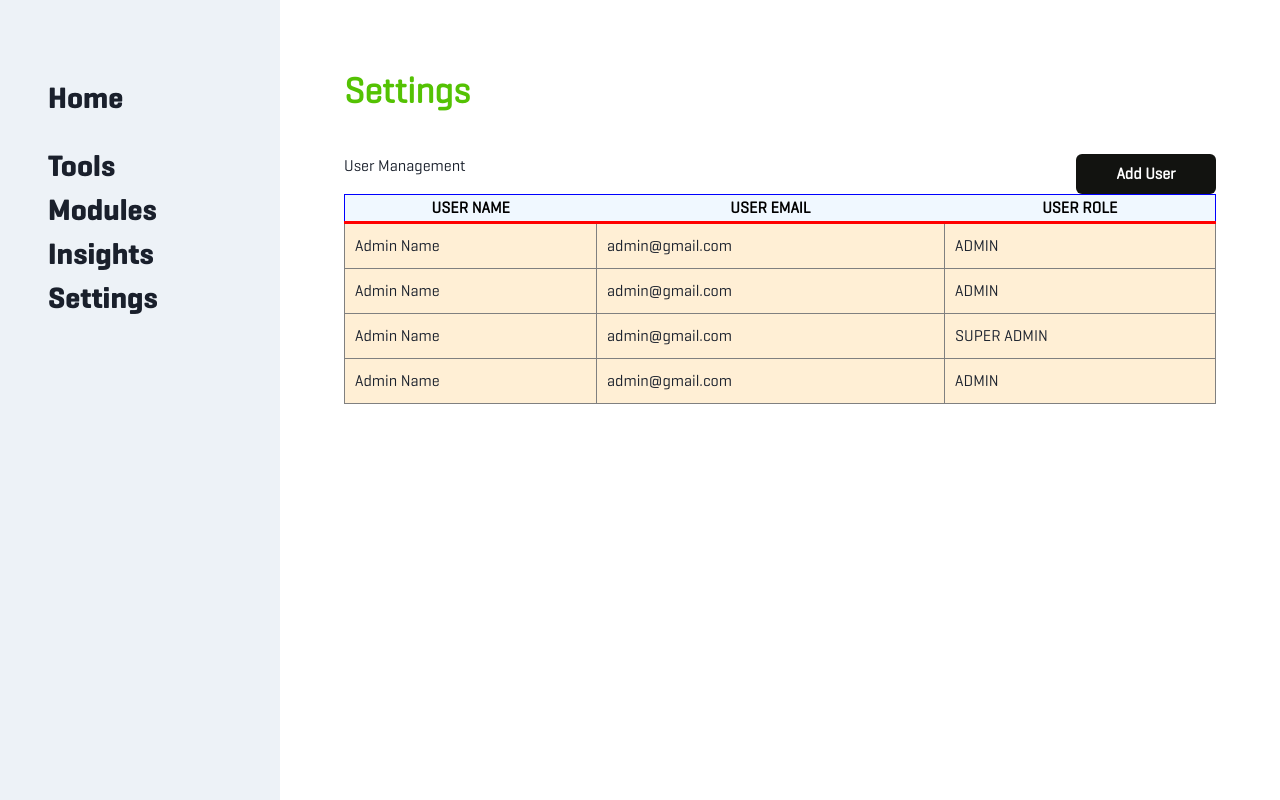
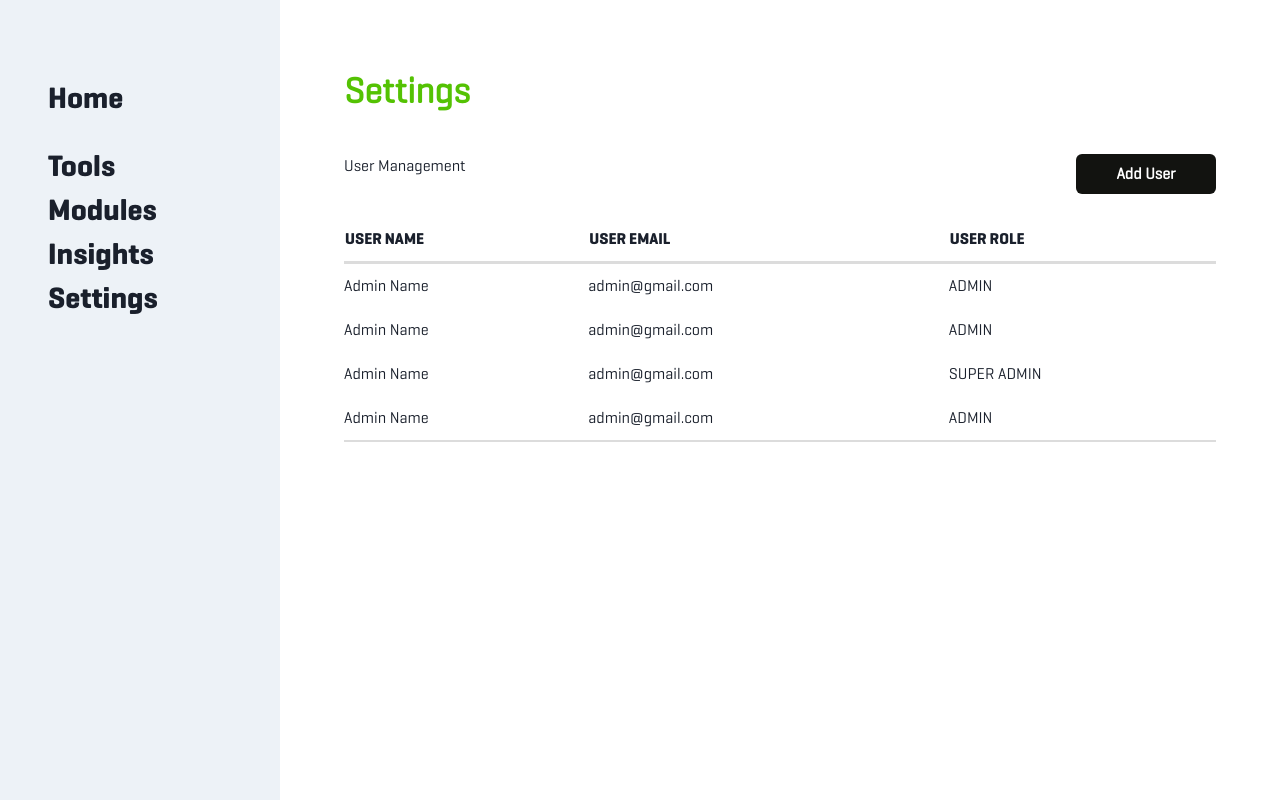
Before and after one commit to uwblueprint/headsupguys, a Next.js app: page /admin/settings in a window 1280 px wide. Built offline with nearby package versions, Linux system fonts and the light colour scheme.

Commit message:
initial table styling

```diff
--- a/pages/admin/settings.tsx
+++ b/pages/admin/settings.tsx
@@ -28,7 +28,7 @@ const SettingsPage: React.FC = () => {
         useTable({ columns, data });
 
     const table = (
-        <table {...getTableProps()} style={{ border: "solid 1px blue" }}>
+        <table {...getTableProps()}>
             <thead>
                 {headerGroups.map((headerGroup) => (
                     <tr {...headerGroup.getHeaderGroupProps()}>
@@ -36,10 +36,10 @@ const SettingsPage: React.FC = () => {
                             <th
                                 {...column.getHeaderProps()}
                                 style={{
-                                    borderBottom: "solid 3px red",
-                                    background: "aliceblue",
-                                    color: "black",
-                                    fontWeight: "bold",
+                                    borderBottom: "solid 3px gainsboro",
+                                    textAlign: "left",
+                                    paddingBottom: "10px",
+                                    fontFamily: "Geogrotesque Bold",
                                 }}
                             >
                                 {column.render("Header")}
@@ -48,7 +48,12 @@ const SettingsPage: React.FC = () => {
                     </tr>
                 ))}
             </thead>
-            <tbody {...getTableBodyProps()}>
+            <tbody
+                {...getTableBodyProps()}
+                style={{
+                    borderBottom: "solid 2px gainsboro",
+                }}
+            >
                 {rows.map((row) => {
                     prepareRow(row);
                     return (
@@ -58,9 +63,7 @@ const SettingsPage: React.FC = () => {
                                     <td
                                         {...cell.getCellProps()}
                                         style={{
-                                            padding: "10px",
-                                            border: "solid 1px gray",
-                                            background: "papayawhip",
+                                            padding: "10px 0px",
                                         }}
                                     >
                                         {cell.render("Cell")}
@@ -79,7 +82,7 @@ const SettingsPage: React.FC = () => {
             <Text fontWeight="bold" fontSize="4xl" color="brand.green">
                 Settings
             </Text>
-            <Flex>
+            <Flex marginBottom="8">
                 <Text>User Management</Text>
                 <Spacer />
                 <Button minWidth="140">Add User</Button>
```
